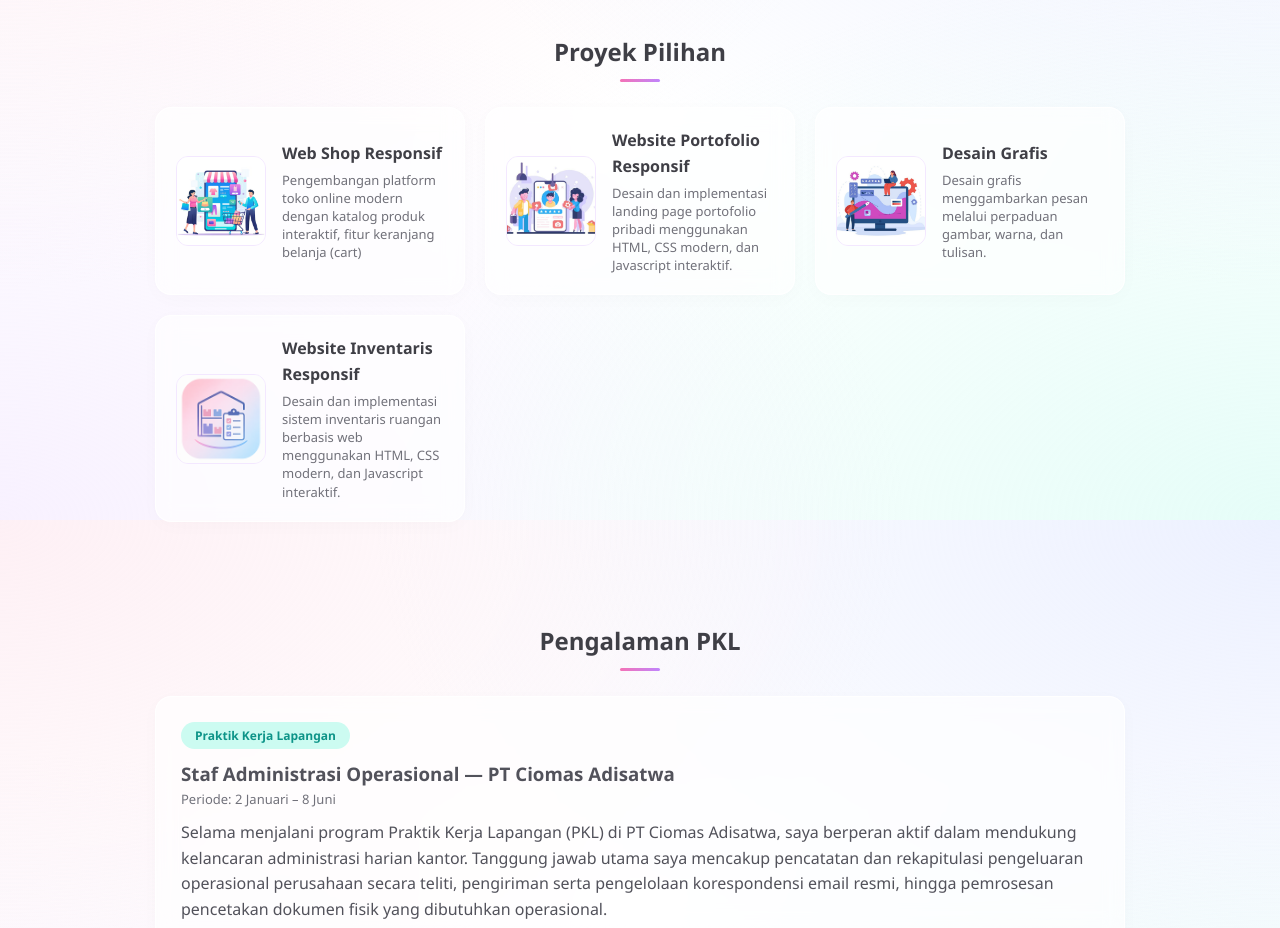
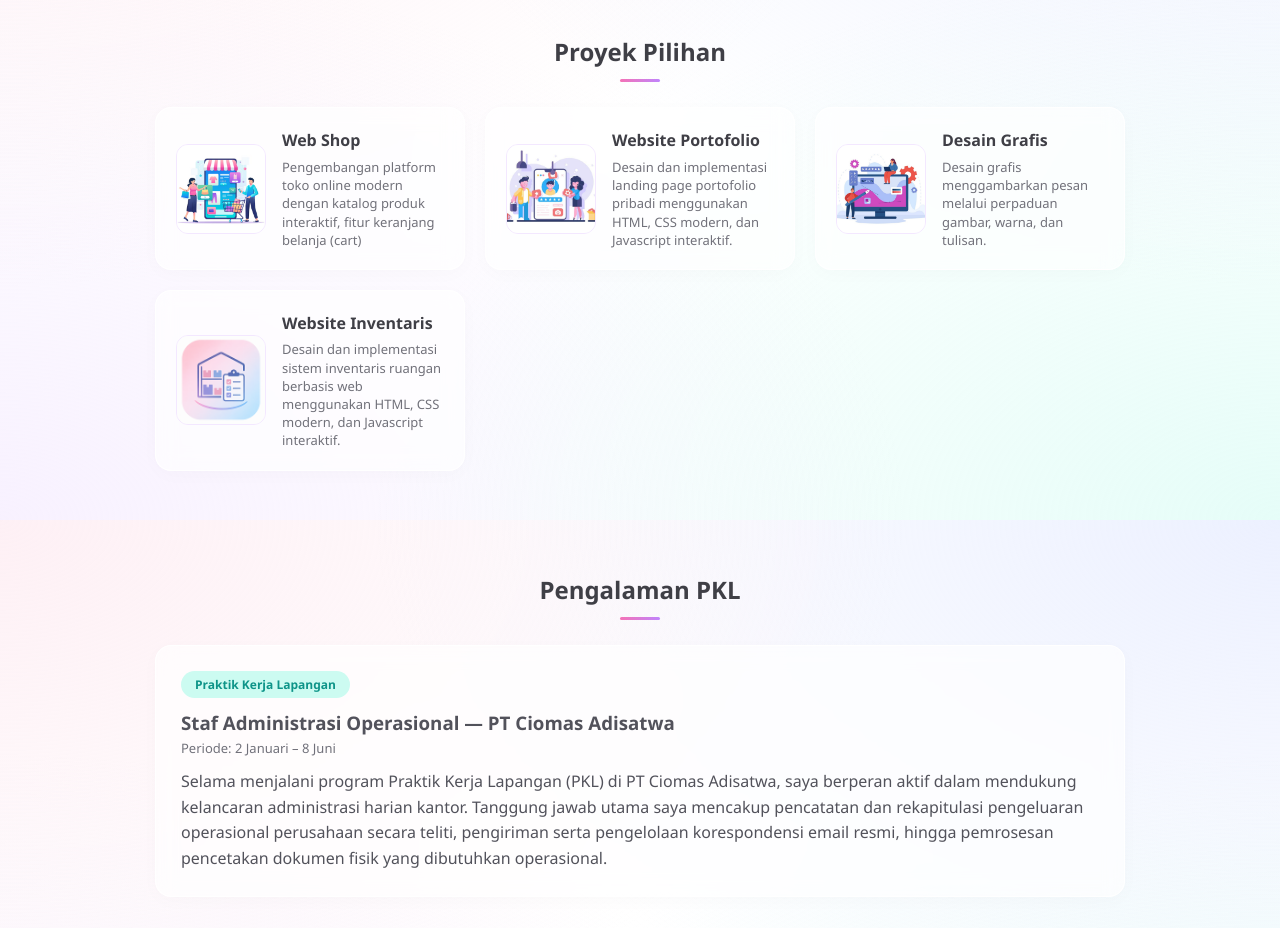
Before and after one commit to sevi38/web_portofolio_sevi, a plain HTML site: page index.html in a window 1280 px wide. Shown: the part 1080-2008 px from the top of the page. Drawn offline with Linux system fonts and the light colour scheme.

Commit message:
Update index.html

```diff
--- a/index.html
+++ b/index.html
@@ -89,20 +89,20 @@
                 <!-- Proyek 1 -->
                 <div class="project-card">
                     <div class="project-icon-box">
-                        <img src="asset/img/e-commerce.avif" alt="Toko Online Web Shop Responsif" class="project-icon">
+                        <img src="asset/img/e-commerce.avif" alt="Toko Online Web Shop" class="project-icon">
                     </div>
                     <div class="project-content">
-                        <h3>Web Shop Responsif</h3>
+                        <h3>Web Shop</h3>
                         <p>Pengembangan platform toko online modern dengan katalog produk interaktif, fitur keranjang belanja (cart)</p>
                     </div>
                 </div>
                 <!-- Proyek 2 -->
                 <div class="project-card">
                     <div class="project-icon-box">
-                        <img src="asset/img/Website.jpg" alt="Website Portofolio Responsif" class="project-icon">
+                        <img src="asset/img/Website.jpg" alt="Website Portofolio" class="project-icon">
                     </div>
                     <div class="project-content">
-                        <h3>Website Portofolio Responsif</h3>
+                        <h3>Website Portofolio</h3>
                         <p>Desain dan implementasi landing page portofolio pribadi menggunakan HTML, CSS modern, dan Javascript interaktif.</p>
                     </div>
                      </div>
@@ -119,10 +119,10 @@
                 <!-- Proyek 4 -->
                      <div class="project-card">
                          <div class="project-icon-box">
-                            <img src="asset/img/icon.png" alt="Website Inventaris Responsif" class="project-icon">
+                            <img src="asset/img/icon.png" alt="Website Inventaris" class="project-icon">
                               </div>
                     <div class="project-content">
-                        <h3>Website Inventaris Responsif</h3>
+                        <h3>Website Inventaris</h3>
                         <p>Desain dan implementasi sistem inventaris ruangan berbasis web menggunakan HTML, CSS modern, dan Javascript interaktif.</p>
                     </div>
                      </div>
```
